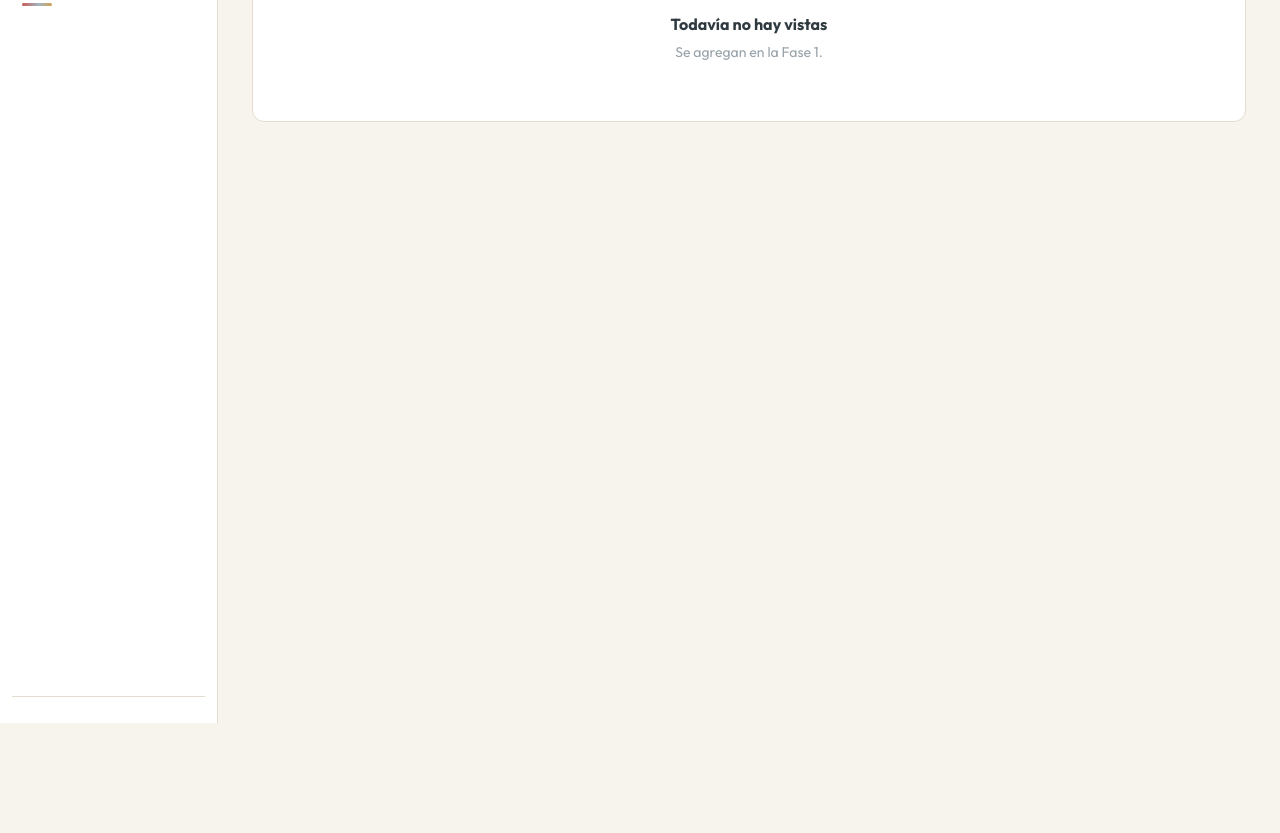
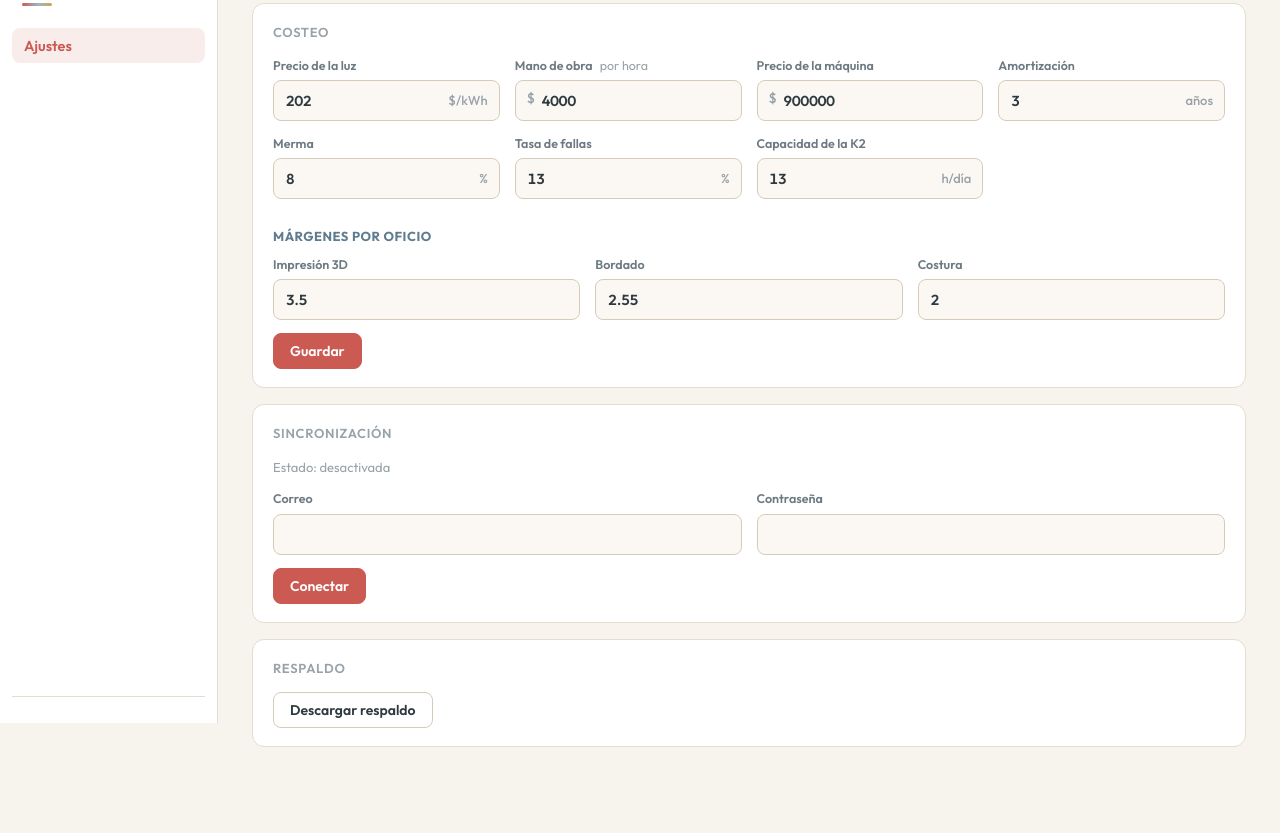
Before and after one commit to farid77cl/ayunka-studio-2, a plain HTML site: page index.html in a window 1280 px wide. Shown: the part 77-910 px from the top of the page. Before the commit the page ends 800 px from the top, so only its background shows below. Drawn offline with Linux system fonts and the light colour scheme; no server answers.

Commit message:
feat: vista Ajustes -- parametros de costeo y conexion a la nube

```diff
--- a/index.html
+++ b/index.html
@@ -23,6 +23,7 @@
 <script src="js/db.js"></script>
 <script src="js/nube.js"></script>
 <script src="js/costos.js"></script>
+<script src="js/vistas/ajustes.js"></script>
 <script src="js/app.js"></script>
 </body>
 </html>
--- a/js/app.js
+++ b/js/app.js
@@ -1,6 +1,6 @@
 /* Ayünka Studio · arranque y navegación. */
 (function () {
-  const NAV = []; // se llena en la Fase 1, una entrada por vista: {id, label}
+  const NAV = [{ id: 'ajustes', label: 'Ajustes' }]; // se completa vista por vista en la Fase 1
 
   async function arrancar() {
     let db = Datos.leerDisco();
--- /dev/null
+++ b/js/vistas/ajustes.js
@@ -0,0 +1,63 @@
+/* Vista: Ajustes. Parámetros de costeo y conexión a la nube. */
+(function () {
+  function pintar() {
+    const p = DB.params;
+    A.$('#contenido').innerHTML = `
+      <div class="cabecera"><h1>Ajustes</h1></div>
+
+      <div class="tarjeta"><h2>Costeo</h2>
+        <div class="formulario">
+          ${A.campo('aj-kwh', 'Precio de la luz', p.kwh ?? 202, { tipo: 'number', unidad: '$/kWh' })}
+          ${A.campo('aj-mano', 'Mano de obra', p.manoObraHora ?? 4000, { tipo: 'number', signo: '$', nota: 'por hora' })}
+          ${A.campo('aj-maquina', 'Precio de la máquina', p.precioMaquina ?? 900000, { tipo: 'number', signo: '$' })}
+          ${A.campo('aj-amort', 'Amortización', p.amortizacionAnios ?? 3, { tipo: 'number', unidad: 'años' })}
+          ${A.campo('aj-merma', 'Merma', Math.round((p.mermaPct ?? 0.08) * 100), { tipo: 'number', unidad: '%' })}
+          ${A.campo('aj-falla', 'Tasa de fallas', Math.round((p.tasaFalla ?? 0.129) * 100), { tipo: 'number', unidad: '%' })}
+          ${A.campo('aj-capacidad', 'Capacidad de la K2', p.capacidadDiaH ?? 13, { tipo: 'number', unidad: 'h/día' })}
+        </div>
+        <h3 style="font-size:13px;text-transform:uppercase;letter-spacing:.5px;color:var(--pizarra);margin:14px 0 8px">Márgenes por oficio</h3>
+        <div class="formulario">
+          ${A.campo('aj-marg-3d', 'Impresión 3D', (p.margenes || {})['3d'] ?? 3.5, { tipo: 'number', paso: '0.05' })}
+          ${A.campo('aj-marg-bordado', 'Bordado', (p.margenes || {}).bordado ?? 2.55, { tipo: 'number', paso: '0.05' })}
+          ${A.campo('aj-marg-costura', 'Costura', (p.margenes || {}).costura ?? 2, { tipo: 'number', paso: '0.05' })}
+        </div>
+        <button class="btn primario" onclick="Vistas.ajustes.guardar()">Guardar</button>
+      </div>
+
+      <div class="tarjeta"><h2>Sincronización</h2>
+        <p style="font-size:13px;color:var(--apagado);margin:0 0 12px">Estado: ${A.esc(Nube.estado())}</p>
+        <div class="formulario">
+          ${A.campo('aj-correo', 'Correo', '', { tipo: 'email' })}
+          ${A.campo('aj-clave', 'Contraseña', '', { tipo: 'password' })}
+        </div>
+        <button class="btn primario" onclick="Vistas.ajustes.conectar()">Conectar</button>
+      </div>
+
+      <div class="tarjeta"><h2>Respaldo</h2>
+        <button class="btn" onclick="Datos.descargarRespaldo('manual')">Descargar respaldo</button>
+      </div>`;
+  }
+
+  function guardar() {
+    const v = id => { const e = document.getElementById(id); return e ? e.value : ''; };
+    Object.assign(DB.params, {
+      kwh: A.num(v('aj-kwh')), manoObraHora: A.num(v('aj-mano')), precioMaquina: A.num(v('aj-maquina')),
+      amortizacionAnios: A.num(v('aj-amort')), mermaPct: A.num(v('aj-merma')) / 100,
+      tasaFalla: A.num(v('aj-falla')) / 100, capacidadDiaH: A.num(v('aj-capacidad')),
+      margenes: { '3d': A.num(v('aj-marg-3d')), bordado: A.num(v('aj-marg-bordado')), costura: A.num(v('aj-marg-costura')) }
+    });
+    Datos.guardar('ajustes');
+    A.aviso('Ajustes guardados');
+  }
+
+  function conectar() {
+    const correo = (document.getElementById('aj-correo') || {}).value;
+    const clave = (document.getElementById('aj-clave') || {}).value;
+    if (!correo || !clave) { A.aviso('Escribe correo y clave', 'error'); return; }
+    Nube.guardarCfg(AYUNKA_CFG.firebase, AYUNKA_CFG.espacio, correo, clave);
+    Nube.conectar(plan => new Promise(resolve => resolve(null))).then(() => pintar());
+  }
+
+  window.Vistas = window.Vistas || {};
+  Vistas.ajustes = { pintar, guardar, conectar };
+})();
```
